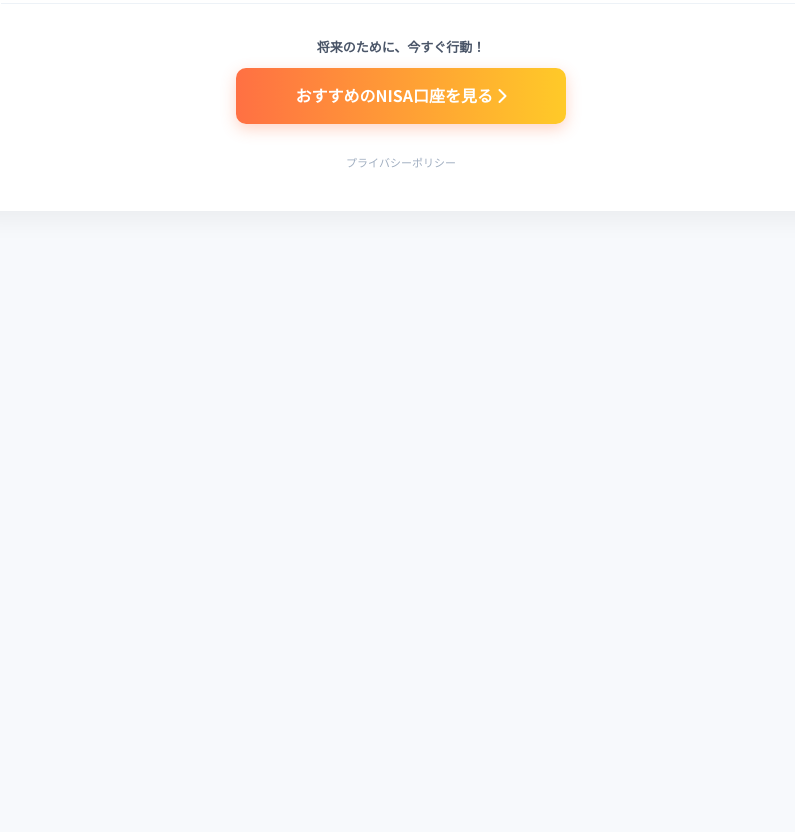
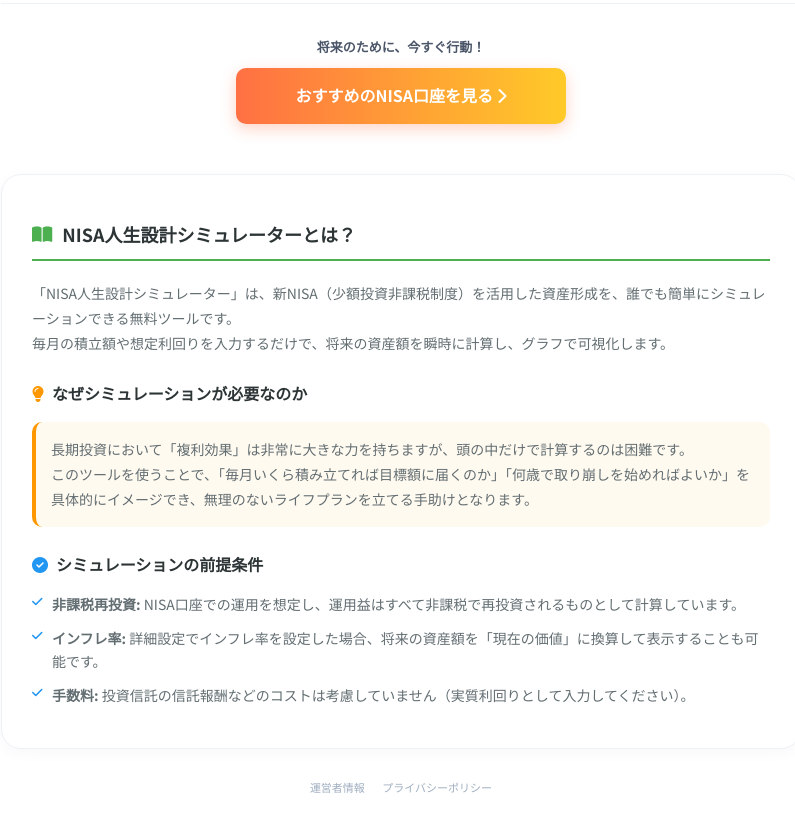
Before and after one commit to Nuucleah/nisa-sim, a plain HTML site: page index.html in a window 1280 px wide. Shown: the part 1476-2308 px from the top of the page, without its empty margins (239-1034 px from the left). Before the commit the page ends 1787 px from the top, so only its background shows below. Drawn offline with nearby package versions, Linux system fonts and the light colour scheme.

Commit message:
index.html

```diff
--- a/index.html
+++ b/index.html
@@ -752,14 +752,49 @@
             <a href="ranking.html" class="cta-btn">おすすめのNISA口座を見る <i class="fa-solid fa-chevron-right"></i></a>
         </div>
 
-        <div style="margin-top: 30px; text-align: center; font-size: 11px; color: #a0aec0;">
-            <a href="privacy.html" style="color: #a0aec0; text-decoration: none;">プライバシーポリシー</a>
-        </div>
+        <!-- AdSense対策：テキストコンテンツ -->
+        <div
+            style="margin-top: 50px; padding: 30px; background: #fff; border-radius: 20px; box-shadow: 0 4px 15px rgba(0,0,0,0.03); border: 1px solid #edf2f7;">
+            <h2
+                style="font-size: 18px; color: #2d3436; margin-bottom: 20px; display: flex; align-items: center; border-bottom: 2px solid #4CAF50; padding-bottom: 10px;">
+                <i class="fa-solid fa-book-open" style="color: #4CAF50; margin-right: 10px;"></i> NISA人生設計シミュレーターとは？
+            </h2>
+            <p style="font-size: 14px; color: #636e72; margin-bottom: 25px; line-height: 1.8;">
+                「NISA人生設計シミュレーター」は、新NISA（少額投資非課税制度）を活用した資産形成を、誰でも簡単にシミュレーションできる無料ツールです。<br>
+                毎月の積立額や想定利回りを入力するだけで、将来の資産額を瞬時に計算し、グラフで可視化します。
+            </p>
+
+            <h3 style="font-size: 16px; color: #2d3436; margin-bottom: 15px; display: flex; align-items: center;">
+                <i class="fa-solid fa-lightbulb" style="color: #FF9800; margin-right: 8px;"></i> なぜシミュレーションが必要なのか
+            </h3>
+            <p
+                style="font-size: 14px; color: #636e72; margin-bottom: 25px; line-height: 1.8; background: #fffaf0; padding: 15px; border-radius: 10px; border-left: 4px solid #FF9800;">
+                長期投資において「複利効果」は非常に大きな力を持ちますが、頭の中だけで計算するのは困難です。<br>
+                このツールを使うことで、「毎月いくら積み立てれば目標額に届くのか」「何歳で取り崩しを始めればよいか」を具体的にイメージでき、無理のないライフプランを立てる手助けとなります。
+            </p>
+
+            <h3 style="font-size: 16px; color: #2d3436; margin-bottom: 15px; display: flex; align-items: center;">
+                <i class="fa-solid fa-circle-check" style="color: #2196F3; margin-right: 8px;"></i> シミュレーションの前提条件
+            </h3>
+            <ul style="font-size: 14px; color: #636e72; padding: 0; list-style: none; margin-bottom: 10px;">
+<li style="margin-bottom: 12px; padding-left: 20px; position: relative;">
+    <i class="fa-solid fa-check" style="position: absolute; left: 0; top: 3px; color: #2196F3; font-size: 12px;"></i>
+    <strong>非課税再投資:</strong> NISA口座での運用を想定し、運用益はすべて非課税で再投資されるものとして計算しています。
+</li>
+<li style="margin-bottom: 12px; padding-left: 20px; position: relative;">
+    <i class="fa-solid fa-check" style="position: absolute; left: 0; top: 3px; color: #2196F3; font-size: 12px;"></i>
+    <strong>インフレ率:</strong> 詳細設定でインフレ率を設定した場合、将来の資産額を「現在の価値」に換算して表示することも可能です。
+</li>
+<li style="margin-bottom: 12px; padding-left: 20px; position: relative;">
+    <i class="fa-solid fa-check" style="position: absolute; left: 0; top: 3px; color: #2196F3; font-size: 12px;"></i>
+    <strong>手数料:</strong> 投資信託の信託報酬などのコストは考慮していません（実質利回りとして入力してください）。
+</li>
+</ul>
 </div>
 
-    <div class="sticky-footer">
-        <div class="sf-label" id="sf-label">将来の資産合計</div>
-        <div class="sf-val" id="sf-val">0 円</div>
+<div style="margin-top: 30px; text-align: center; font-size: 11px; color: #a0aec0;">
+    <a href="about.html" style="color: #a0aec0; text-decoration: none; margin-right: 15px;">運営者情報</a>
+    <a href="privacy.html" style="color: #a0aec0; text-decoration: none;">プライバシーポリシー</a>
 </div>
 
 <script>
@@ -1062,6 +1097,11 @@
         if (url.searchParams.has('md')) switchTab(url.searchParams.get('md'));
     }
 </script>
+
+<div class="sticky-footer">
+    <div class="sf-label" id="sf-label">将来の資産合計</div>
+    <div class="sf-val" id="sf-val">0 円</div>
+</div>
 </body>
 
 </html>
```
Lines whose indentation alone changed are shown as unchanged.
